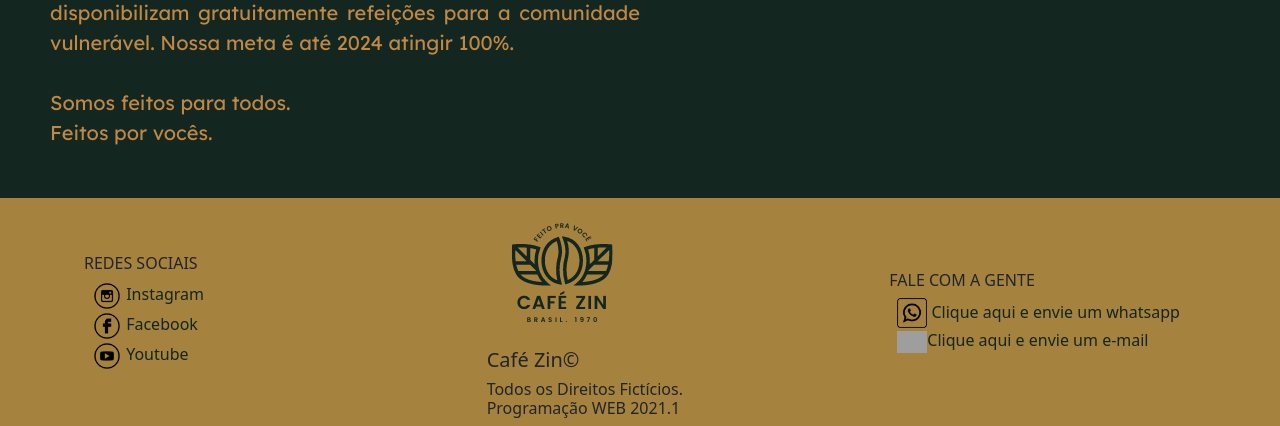
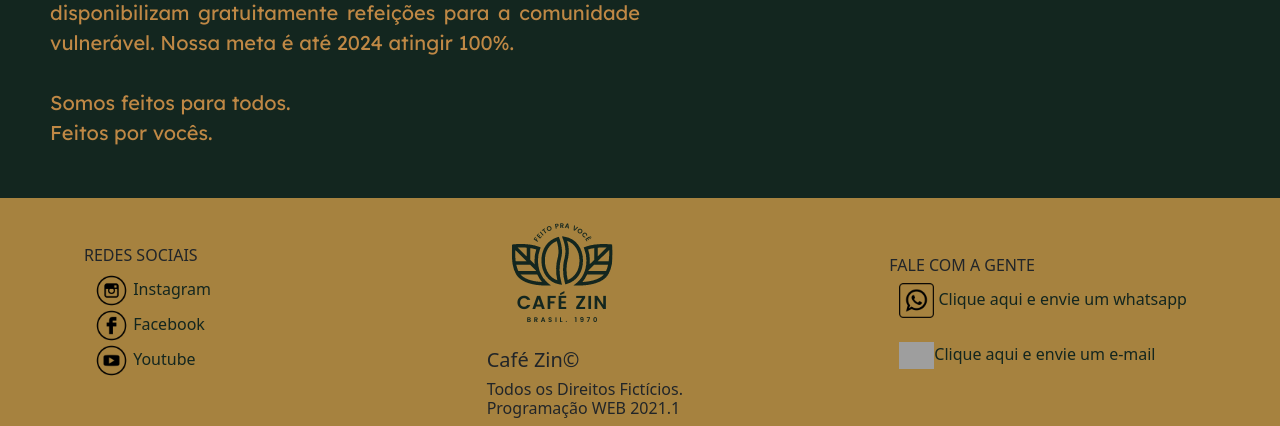
Before and after one commit to DwDaraK/cafezin, a PHP site: page / in a window 1280 px wide. Shown: the part 1262-1688 px from the top of the page. Run offline with PHP 8.4, Linux system fonts and the light colour scheme; grey boxes are pictures that could not be loaded.

Commit message:
fixing bugs and finishing

```diff
--- a/adm.html
+++ b/adm.html
@@ -54,7 +54,7 @@
               <a href="/"><img src="/images/youtube.png" alt="Youtube"> Youtube</a>
             </div>
 
-            <div class="col-4 align-content-center justify-text-center">
+            <div class="col-4 align-content-center justify-content-center">
                 <img src="/images/logos/footer.png" id="logo"/>
                 <h5> Café Zin© </h5>
                 <h6>
@@ -65,7 +65,7 @@
 
             <div class="col-4">
                 <h6>FALE COM A GENTE</h6>
-                <a href="/" class="rede"> <img src="/images/whatsapp.png" alt="contato whatsapp"> Clique aqui e envie um whatsapp</a> <br>
+                <a href="/" class="rede"> <img src="/images/whatsapp.png" alt="contato whatsapp"> Clique aqui e envie um whatsapp</a> <br> <br>
                 <a href="/" class="rede"> <img src="/images/email.png" alt="contato e-mail">Clique aqui e envie um e-mail</a>
             </div>
         </div>
--- a/index.html
+++ b/index.html
@@ -33,7 +33,7 @@
          <li class="nav-item">
            <a class="nav-link link-secondary" href="/adm.html">ADM</a>
          </li>
-     </ul>
+      </ul>
 
       <!-- -->
      <main id="home">
@@ -63,8 +63,8 @@
      </section>
 
       <!-- -->
-     <footer class="container-fluid " >
-      <div class="row justify-content-around align-items-center" id="contato">
+     <footer class="container-fluid justify-content-center" >
+      <div class="row justify-items-center align-items-center" id="contato">
           <div class="col-4">
             <h6>REDES SOCIAIS</h6>
             <a href="/"><img src="/images/instagram.png" alt="Instagram"> Instagram</a><br>
@@ -72,7 +72,7 @@
             <a href="/"><img src="/images/youtube.png" alt="Youtube"> Youtube</a>
           </div>
 
-          <div class="col-4 align-content-center">
+          <div class="col-4">
               <img src="/images/logos/footer.png" id="logo"/>
               <h5> Café Zin© </h5>
               <h6>
@@ -83,7 +83,7 @@
 
           <div class="col-4">
             <h6>FALE COM A GENTE</h6>
-            <a href="/"> <img src="/images/whatsapp.png" alt="contato whatsapp"> Clique aqui e envie um whatsapp</a> <br>
+            <a href="/"> <img src="/images/whatsapp.png" alt="contato whatsapp"> Clique aqui e envie um whatsapp</a> <br> <br>
             <a href="/"> <img src="/images/email.png" alt="contato e-mail">Clique aqui e envie um e-mail</a>
           </div>
       </div>
--- a/style.css
+++ b/style.css
@@ -68,7 +68,7 @@ footer {
 }
 
 footer img {
-    width: 30px;
+    width: 35px;
 }
 
 footer #logo {
@@ -79,7 +79,7 @@ footer a {
     text-decoration: none;
     color: #13261F;
 
-    padding: 8px;
+    padding: 10px;
 
 }
 
```
